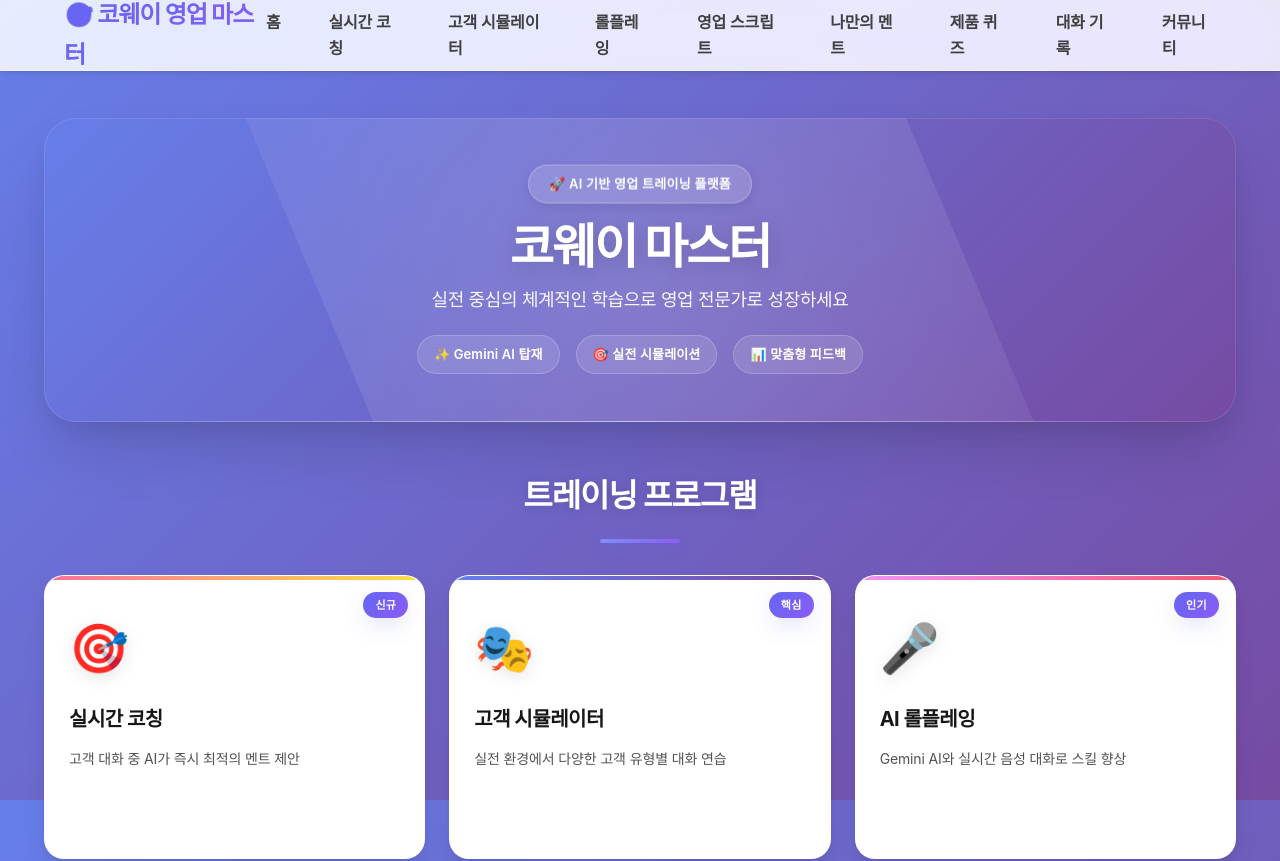
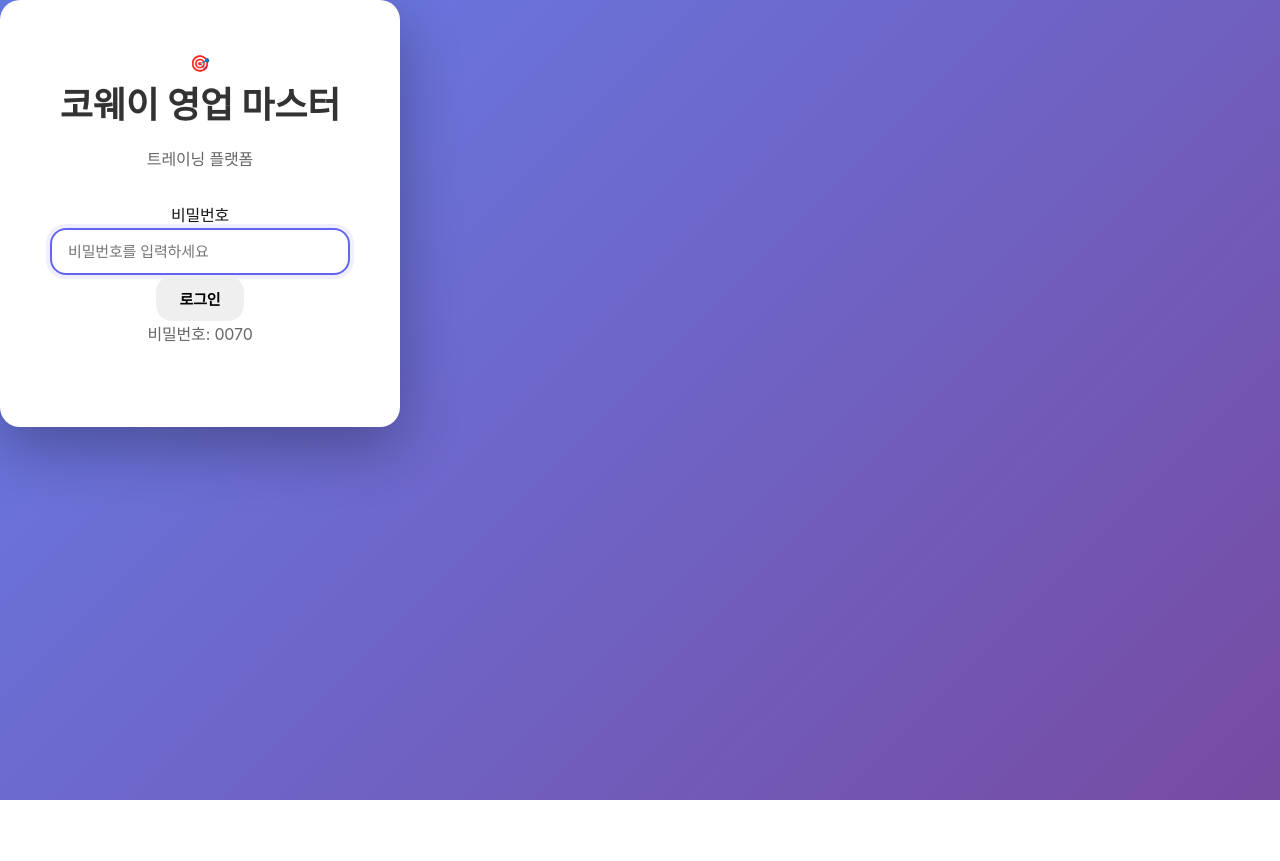
Before and after one commit to comfreec/Trading, a React (Vite) app: page / in a window 1280 px wide. Shown: the top 861 px of the page. After the commit the page ends 800 px from the top, so only its background shows below. Built offline with nearby package versions, Linux system fonts and the light colour scheme.

Commit message:
Implement user login functionality with Login component
Added a Login component for user authentication and integrated login/logout functionality with local storage. Updated the App component to conditionally render the Login component based on the user's login state.

```diff
--- a/src/App.jsx
+++ b/src/App.jsx
@@ -1,5 +1,5 @@
-import React from 'react'
-import { BrowserRouter as Router, Routes, Route, Link } from 'react-router-dom'
+import React, { useState, useEffect } from 'react'
+import { BrowserRouter as Router, Routes, Route, Link, Navigate } from 'react-router-dom'
 import Home from './pages/Home'
 import CustomerSimulator from './pages/CustomerSimulator'
 import ScriptLibrary from './pages/ScriptLibrary'
@@ -11,6 +11,66 @@ import ConversationHistory from './pages/ConversationHistory'
 import MyScripts from './pages/MyScripts'
 import LiveCoach from './pages/LiveCoach'
 import './App.css'
+
+// 로그인 컴포넌트
+function Login({ onLogin }) {
+  const [password, setPassword] = useState('')
+  const [error, setError] = useState('')
+  const [isLoading, setIsLoading] = useState(false)
+
+  const handleSubmit = (e) => {
+    e.preventDefault()
+    setIsLoading(true)
+    setError('')
+
+    setTimeout(() => {
+      if (password === '0070') {
+        onLogin()
+      } else {
+        setError('비밀번호가 틀렸습니다. 다시 입력해주세요.')
+        setPassword('')
+      }
+      setIsLoading(false)
+    }, 500)
+  }
+
+  return (
+    <div className="login-container">
+      <div className="login-card">
+        <div className="login-header">
+          <div className="login-icon">🎯</div>
+          <h1>코웨이 영업 마스터</h1>
+          <p>트레이닝 플랫폼</p>
+        </div>
+
+        <form className="login-form" onSubmit={handleSubmit}>
+          <div className="input-group">
+            <label htmlFor="password">비밀번호</label>
+            <input
+              type="password"
+              id="password"
+              value={password}
+              onChange={(e) => setPassword(e.target.value)}
+              placeholder="비밀번호를 입력하세요"
+              autoComplete="off"
+              autoFocus
+            />
+          </div>
+
+          {error && <div className="error-message">{error}</div>}
+
+          <button type="submit" className="login-button" disabled={isLoading}>
+            {isLoading ? '로그인 중...' : '로그인'}
+          </button>
+        </form>
+
+        <div className="login-footer">
+          <p>비밀번호: 0070</p>
+        </div>
+      </div>
+    </div>
+  )
+}
 
 // 에러 바운더리
 class ErrorBoundary extends React.Component {
@@ -41,10 +101,31 @@ class ErrorBoundary extends React.Component {
 }
 
 function App() {
-  const [menuOpen, setMenuOpen] = React.useState(false)
+  const [menuOpen, setMenuOpen] = useState(false)
+  const [isLoggedIn, setIsLoggedIn] = useState(false)
+
+  // 로컬 스토리지에서 로그인 상태 확인 (자동 로그인)
+  useEffect(() => {
+    const savedLoginState = localStorage.getItem('isLoggedIn')
+    if (savedLoginState === 'true') {
+      setIsLoggedIn(true)
+    }
+  }, [])
+
+  // 로그인 처리
+  const handleLogin = () => {
+    setIsLoggedIn(true)
+    localStorage.setItem('isLoggedIn', 'true')
+  }
+
+  // 로그아웃 처리
+  const handleLogout = () => {
+    setIsLoggedIn(false)
+    localStorage.removeItem('isLoggedIn')
+  }
 
   // 메뉴 외부 클릭 시 닫기
-  React.useEffect(() => {
+  useEffect(() => {
     const handleClickOutside = (e) => {
       if (menuOpen && !e.target.closest('.nav-container')) {
         setMenuOpen(false)
@@ -55,7 +136,7 @@ function App() {
   }, [menuOpen])
 
   // 메뉴 열릴 때 body 스크롤 방지
-  React.useEffect(() => {
+  useEffect(() => {
     if (menuOpen) {
       document.body.style.overflow = 'hidden'
     } else {
@@ -65,6 +146,11 @@ function App() {
       document.body.style.overflow = 'unset'
     }
   }, [menuOpen])
+
+  // 로그인되지 않은 경우 로그인 페이지 표시
+  if (!isLoggedIn) {
+    return <Login onLogin={handleLogin} />
+  }
 
   return (
     <ErrorBoundary>
@@ -97,6 +183,7 @@ function App() {
                 <li><Link to="/quiz" onClick={() => setMenuOpen(false)}>제품 퀴즈</Link></li>
                 <li><Link to="/history" onClick={() => setMenuOpen(false)}>대화 기록</Link></li>
                 <li><Link to="/community" onClick={() => setMenuOpen(false)}>커뮤니티</Link></li>
+                <li><button onClick={handleLogout} className="logout-button">로그아웃</button></li>
               </ul>
             </div>
           </nav>
```
